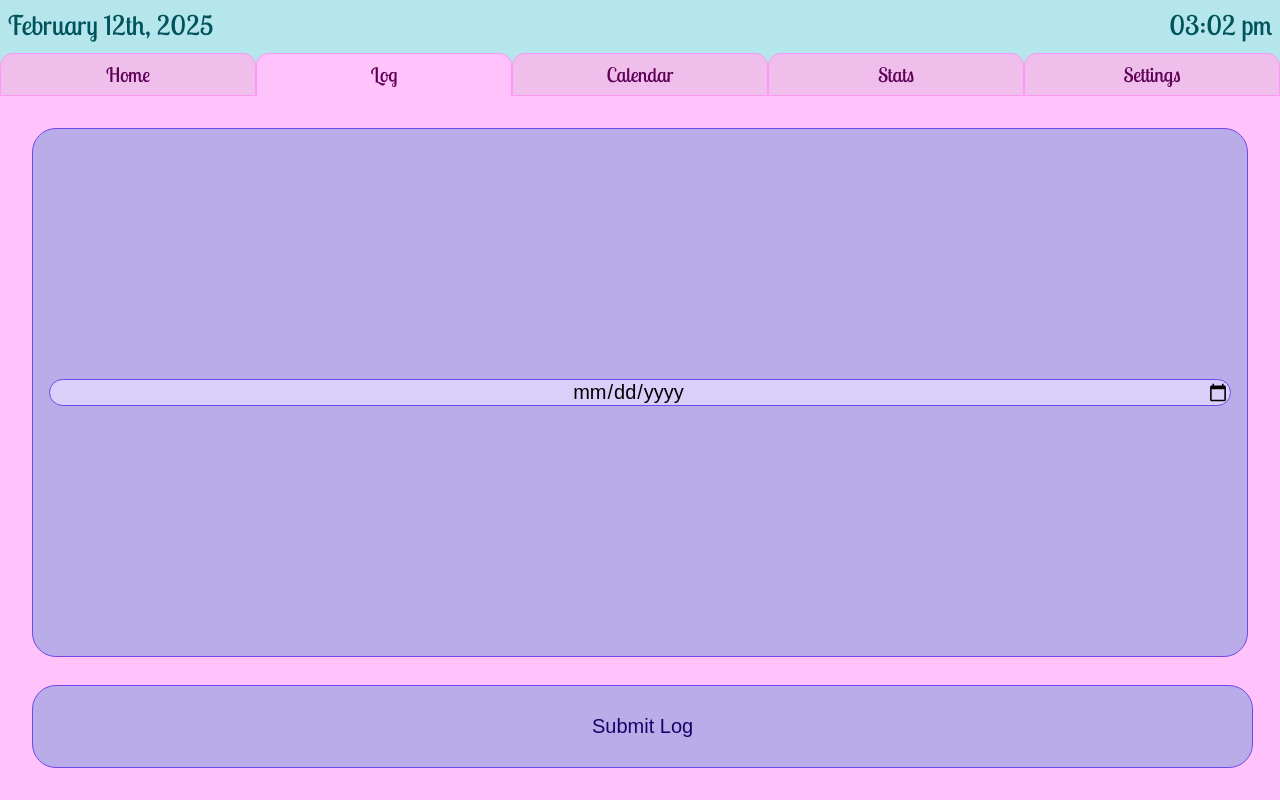
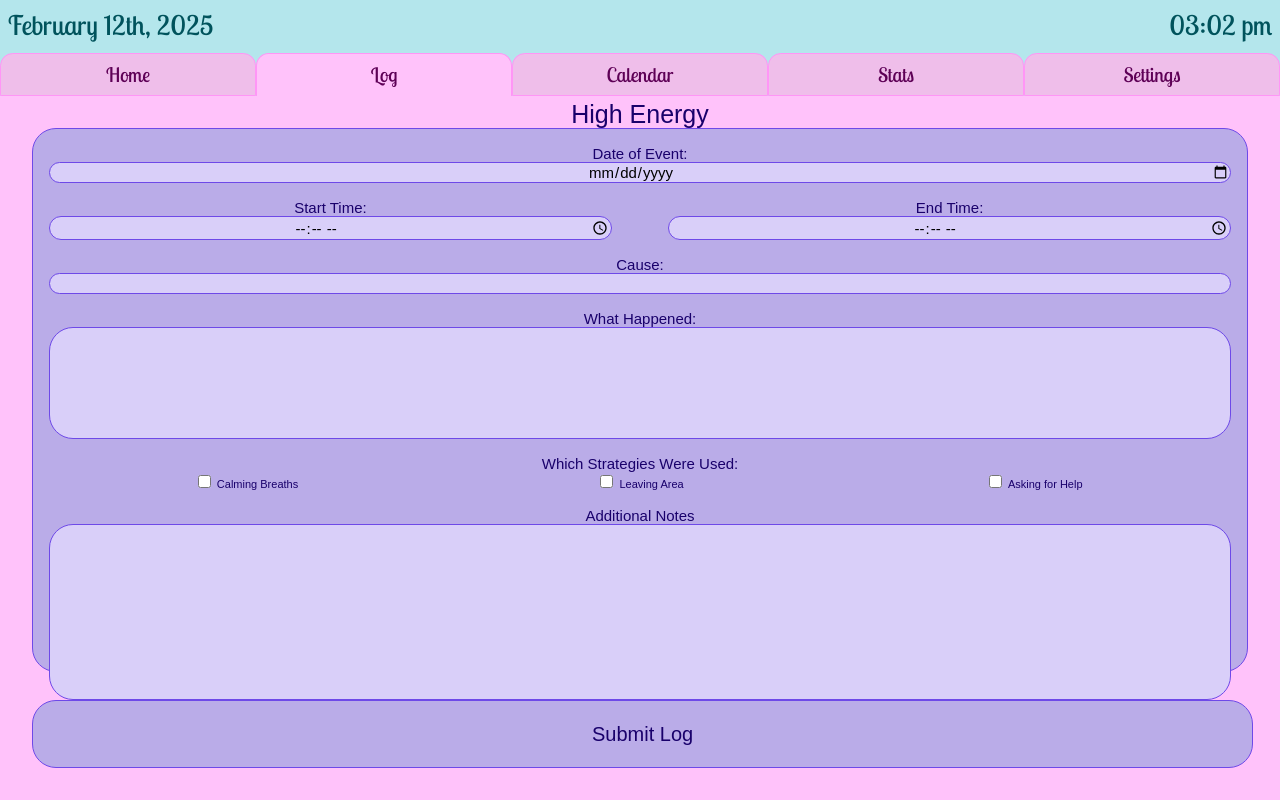
Before and after one commit to RedPandaBean/BeanBrain, a website built with Vite: page src/index.html in a window 1280 px wide. Built offline with nearby package versions, Linux system fonts and the light colour scheme.

Commit message:
Log Input

```diff
--- a/src/index.html
+++ b/src/index.html
@@ -91,11 +91,20 @@
     font-family: sans-serif;
     color: black;
     background-color: #D9CFF9;
-    font-size: 20px;
+    font-size: 15px;
     border-radius: 1.5rem;
     width:100%;
     border: 1px solid #6E49E8;
     text-align:center;
+    box-sizing: border-box;
+  }
+
+  .checkbox {
+    color: black;
+    background-color: #D9CFF9;
+    border-radius: 1.5rem;
+    border: 1px solid #6E49E8;
+    box-sizing: border-box;
   }
 
 </style>
@@ -149,9 +158,31 @@
         </div>
     </div>
 
-    <div v-if="page == 2 && logpage == 1" style="height: 100%; display: flex; flex-direction: column; gap:1.75rem;">
+    <div v-if="page == 2 && logpage == 1" style="height: 100%; display: flex; flex-direction: column; justify-content: space-evenly; gap:1.75rem;">
       <div class="logpurple" style="padding:1rem; width: 100%; height: 85%; box-sizing: border-box;">
-        <input type="date" class="entryfield">
+        <div style="width:100%; font-size: 15px; display:flex; flex-direction:column; justify-content: space-evenly; gap:1rem; box-sizing: border-box;">
+          <div style="font-size:25px;"> High Energy </div>
+          <div>
+            <div>Date of Event:</div>
+            <input type="date" class="entryfield">
+          </div>
+          <div style="display:flex;">
+            <div style="flex:1;"> Start Time: <br> <input type="time" class="entryfield"> </div>
+            <div style="flex:0.1;"></div>
+            <div style="flex:1;"> End Time: <br> <input type="time" class="entryfield"> </div>
+          </div>
+          <div> Cause: <br> <input type="text" class="entryfield"> </div>
+          <div> What Happened: <br> <input type="text" class="entryfield" style="height:7rem;"> </div>
+          <div>
+            <div> Which Strategies Were Used: </div>
+            <div style="display:flex;">
+              <div style="flex:1; font-size:11px;"> <input type="checkbox" class="checkbox"> Calming Breaths </div>
+              <div style="flex:1; font-size:11px;"> <input type="checkbox" class="checkbox"> Leaving Area </div>
+              <div style="flex:1; font-size:11px;"> <input type="checkbox" class="checkbox"> Asking for Help </div>
+            </div>
+          </div>
+          <div> Additional Notes <br> <input type="text" class="entryfield" style="height:11rem;"> </div>
+        </div>
       </div>
       <div class="logpurple" style="width:100%;" @click="" >
         Submit Log
```
